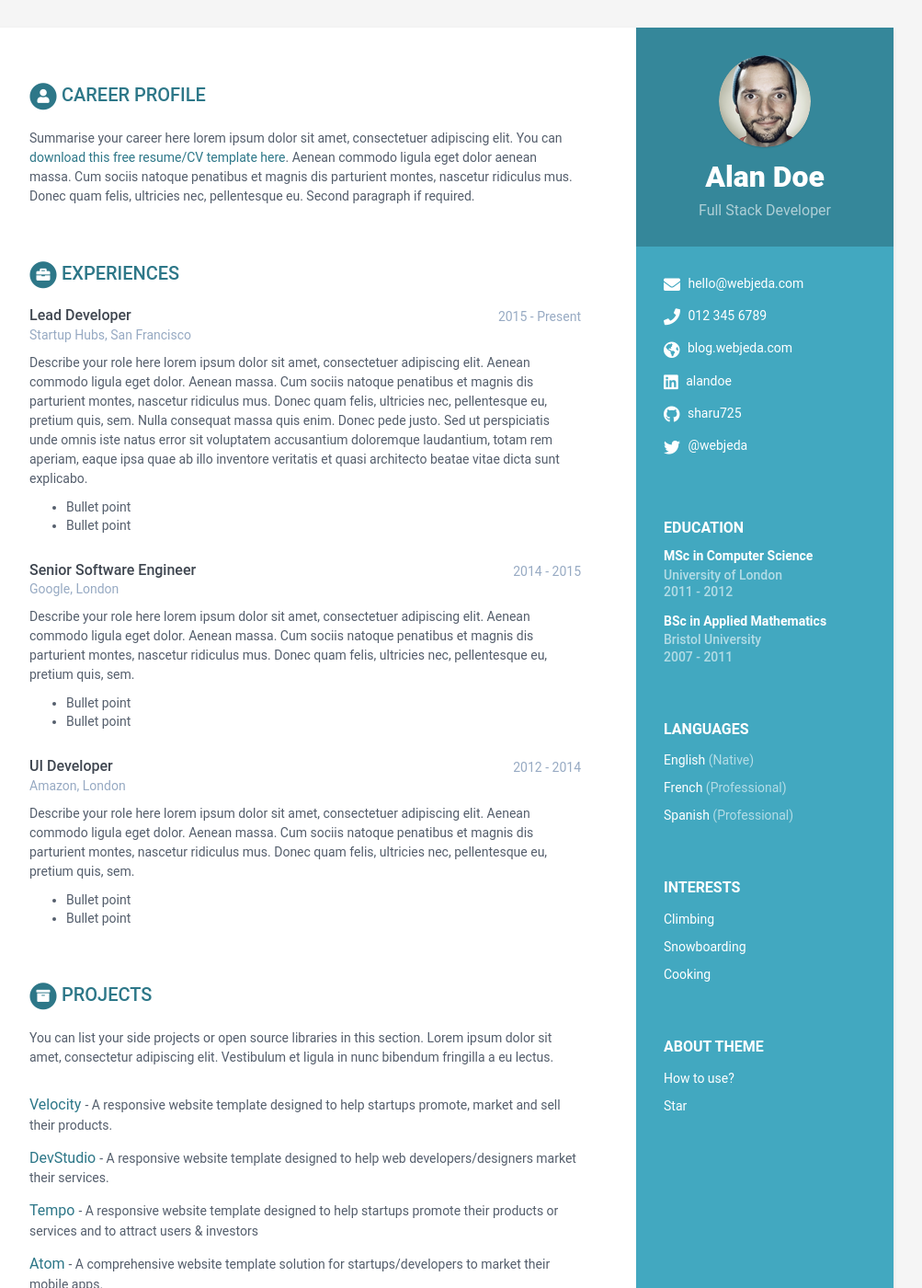
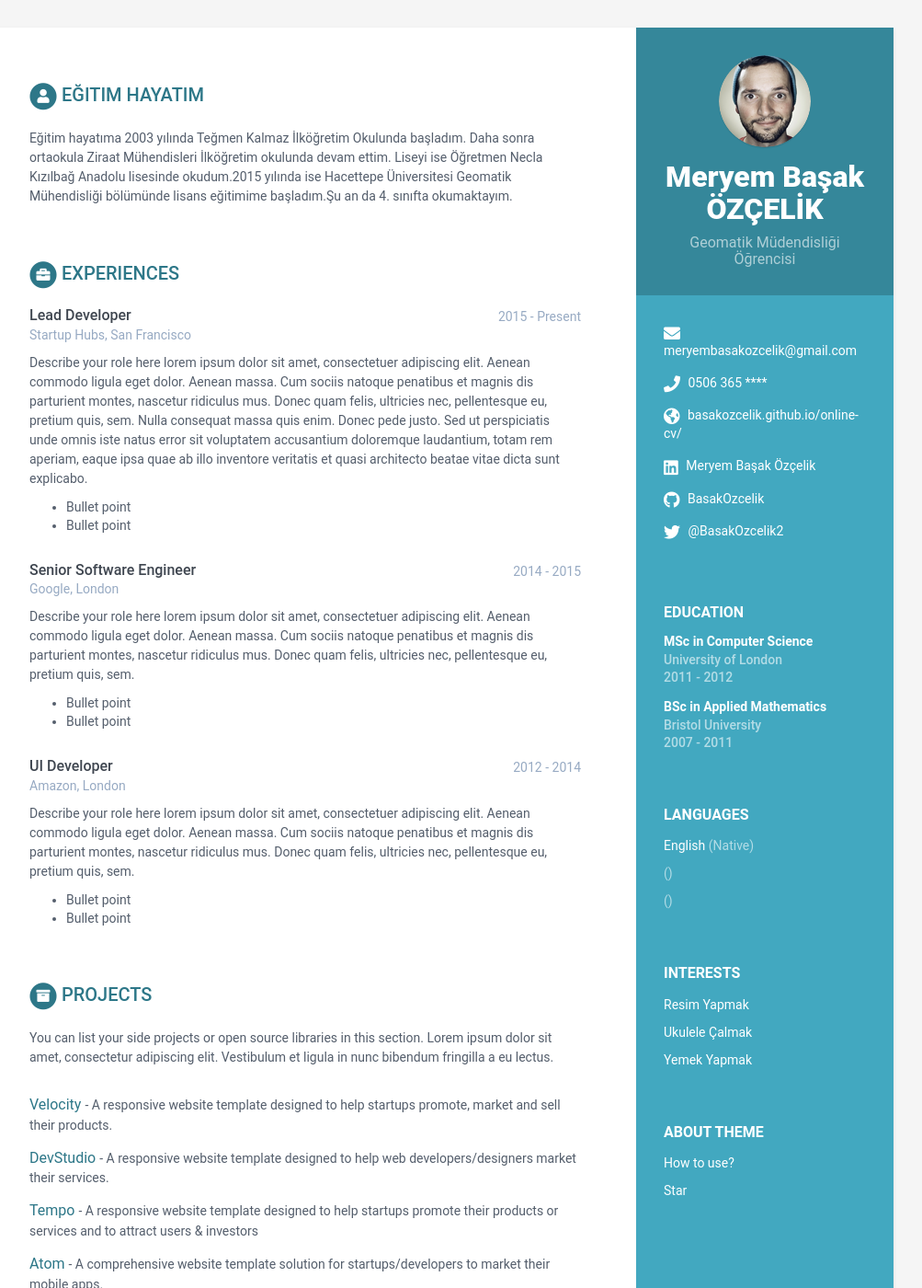
Before and after one commit to BasakOzcelik/resume, a Jekyll site: the page built from index.html, in a window 1280 px wide and 1400 px high. Shown: the whole window at 92% size, without its empty margins (168-1171 px from the left). Built offline with Jekyll 4.4.1, drawn with Linux system fonts in a browser that asks for light colours.

Commit message:
Update data.yml

```diff
--- a/_data/data.yml
+++ b/_data/data.yml
@@ -7,19 +7,19 @@ sidebar:
     education: True # set to False if you want education in main section instead of in sidebar
 
     # Profile information
-    name: Alan Doe
-    tagline: Full Stack Developer
+    name: Meryem Başak ÖZÇELİK
+    tagline: Geomatik Müdendisliği Öğrencisi
     avatar: profile.png  #place a 100x100 picture inside /assets/images/ folder and provide the name of the file below
 
     # Sidebar links
-    email: hello@webjeda.com
-    phone: 012 345 6789
-    website: blog.webjeda.com #do not add http://
-    linkedin: alandoe
-    github: sharu725
+    email: meryembasakozcelik@gmail.com
+    phone: 0506 365 ****
+    website: basakozcelik.github.io/online-cv/ #do not add http://
+    linkedin: Meryem Başak Özçelik
+    github: BasakOzcelik
     gitlab:
     bitbucket:
-    twitter: '@webjeda'
+    twitter: '@BasakOzcelik2'
     stack-overflow: # Number/Username, e.g. 123456/alandoe
     codewars:
     goodreads: # Number-Username, e.g. 123456-alandoe
@@ -28,31 +28,30 @@ sidebar:
       - idiom: English
         level: Native
 
-      - idiom: French
-        level: Professional
+      - idiom:
+        level:
 
-      - idiom: Spanish
-        level: Professional
+      - idiom:
+        level:
 
     interests:
-      - item: Climbing
+      - item: Resim Yapmak
         link:
 
-      - item: Snowboarding
+      - item: Ukulele Çalmak
         link:
 
-      - item: Cooking
+      - item: Yemek Yapmak
         link:
 
 career-profile:
-    title: Career Profile
+    title: Eğitim Hayatım
     summary: |
-      Summarise your career here lorem ipsum dolor sit amet, consectetuer
-      adipiscing elit. You can [download this free resume/CV template here]().
-      Aenean commodo ligula eget dolor aenean massa. Cum sociis natoque
-      penatibus et magnis dis parturient montes, nascetur ridiculus mus.
-      Donec quam felis, ultricies nec, pellentesque eu.
-      Second paragraph if required.
+      Eğitim hayatıma 2003 yılında Teğmen Kalmaz İlköğretim Okulunda başladım.
+      Daha sonra ortaokula Ziraat Mühendisleri İlköğretim okulunda devam ettim.
+      Liseyi ise Öğretmen Necla Kızılbağ Anadolu lisesinde okudum.2015 yılında
+      ise Hacettepe Üniversitesi Geomatik Mühendisliği bölümünde lisans eğitimime
+      başladım.Şu an da 4. sınıfta okumaktayım.
 education:
     - degree: MSc in Computer Science
       university: University of London
```
